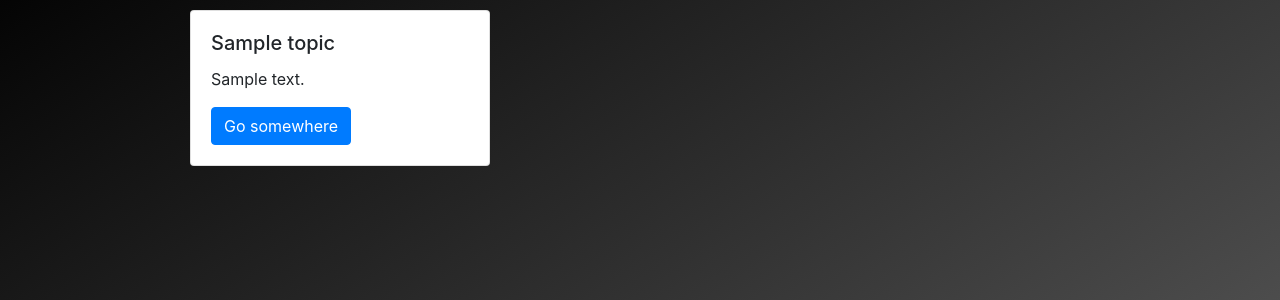
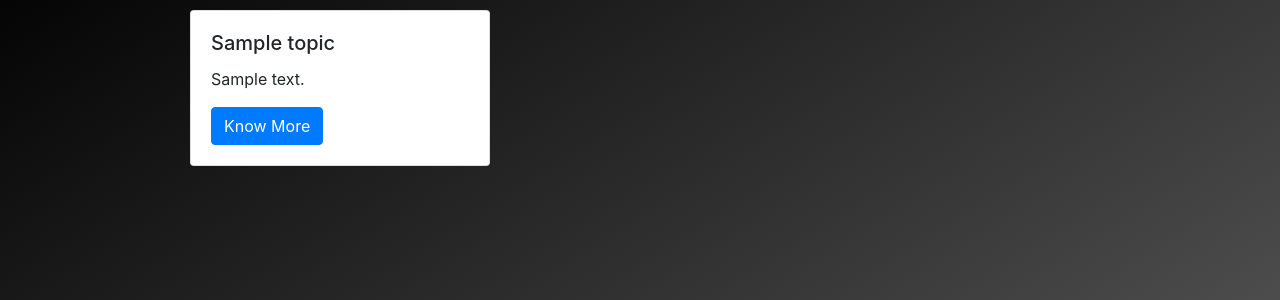
Before and after one commit to swathiraon/youcol, a Django app: page /topic/ in a window 1280 px wide. Shown: the part 66-366 px from the top of the page. Run offline with Django 3.2, Linux system fonts and the light colour scheme; tables that the repository leaves empty hold one stand-in row (values such as "Sample post"); some libraries are stand-ins or nearby versions.

Commit message:
basic/templates/basic/topic.html  updated

```diff
--- a/basic/templates/basic/topic.html
+++ b/basic/templates/basic/topic.html
@@ -14,12 +14,11 @@
 			<div class="row">
 				{% for topic in post%}
 					<div class="col-md-4">
-
 						<div class="card" style="width:300px;margin-right:10px;display:inline-block;margin-bottom:10px;">
 							<div class="card-body">
 								<h5 class="card-title">{{topic.name}}</h5>
 								<p class="card-text">{{topic.tdescription}}</p>
-						<a href="/{{topic.id}}/" class="btn btn-primary">Go somewhere</a>
+								<a href="/{{topic.id}}/" class="btn btn-primary">Know More</a>
 							</div>
 						</div>
 					</div>
```
Lines whose indentation alone changed are shown as unchanged.
